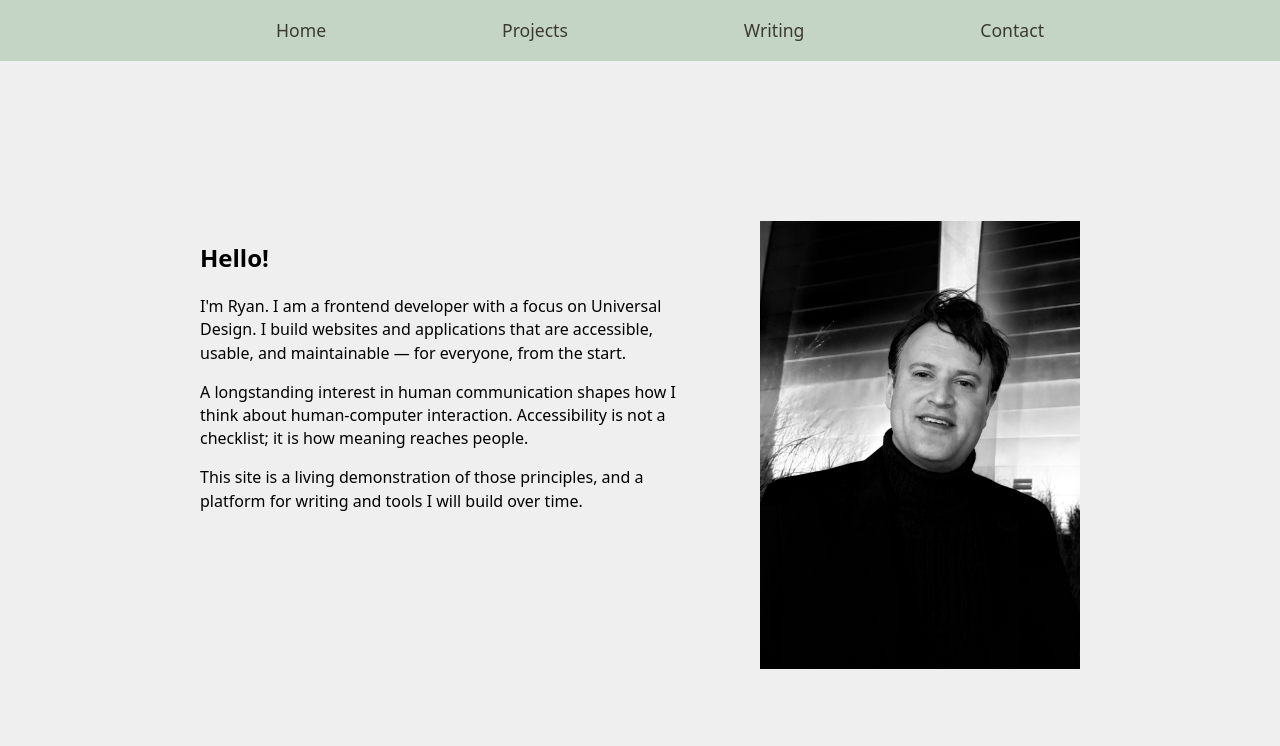
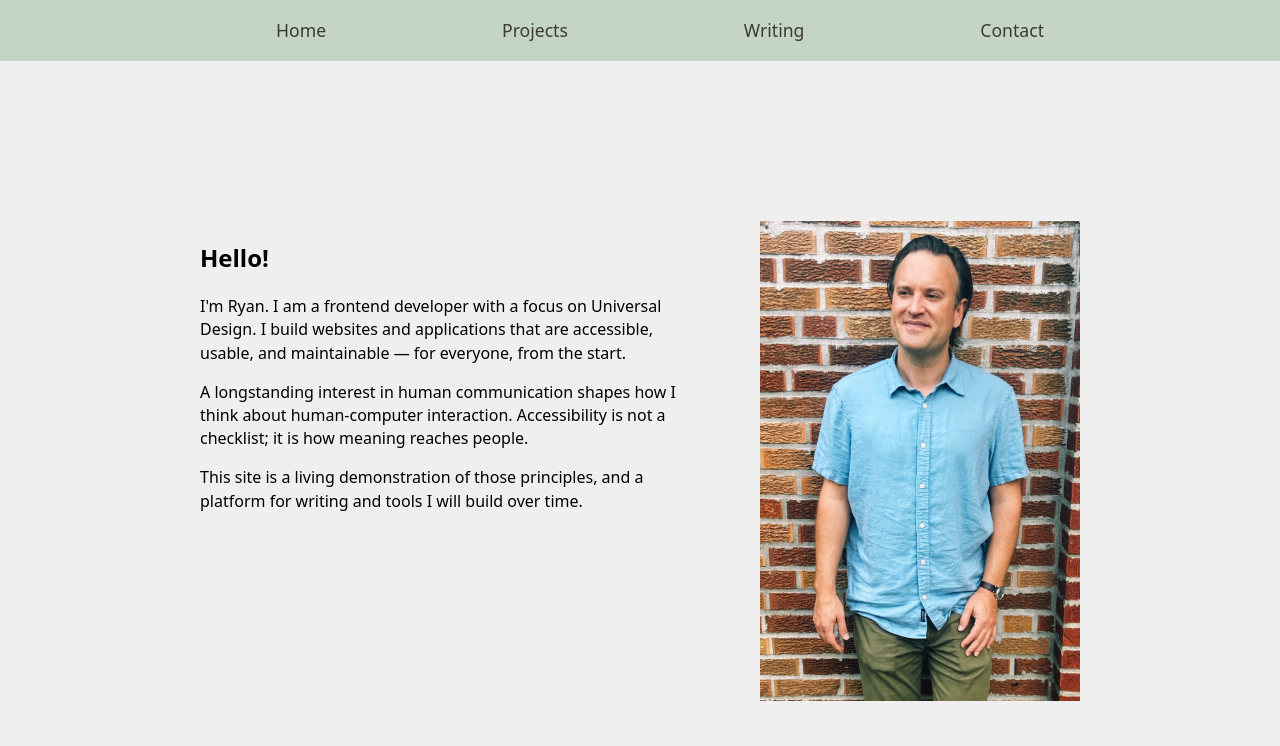
Before and after one commit to rdwall3r/rdwaller-dot-net, an Eleventy site: page index.html in a window 1280 px wide. Shown: the top 746 px of the page. Built offline with nearby package versions, Linux system fonts and the light colour scheme; Eleventy itself is replaced by a stand-in of ours; files that its build step writes are made by us from their sources.

Commit message:
Update profile photo

```diff
--- a/index.html
+++ b/index.html
@@ -21,6 +21,10 @@ title: Ryan Waller - Frontend Developer, Universal Design
     </p>
   </div>
   <div id="self-portrait">
-    <img src="/assets/profile-kauffman.jpg" alt="Ryan Waller" width="100%" />
+    <img
+      src="/assets/profile-pics/parkville_brick_cropped.jpg"
+      alt="Ryan Waller"
+      width="100%"
+    />
   </div>
 </section>
```
Also changed, not shown: assets/profile-kauffman.jpg (deleted), assets/profile-pics/parkville_brick_cropped.jpg (added).
